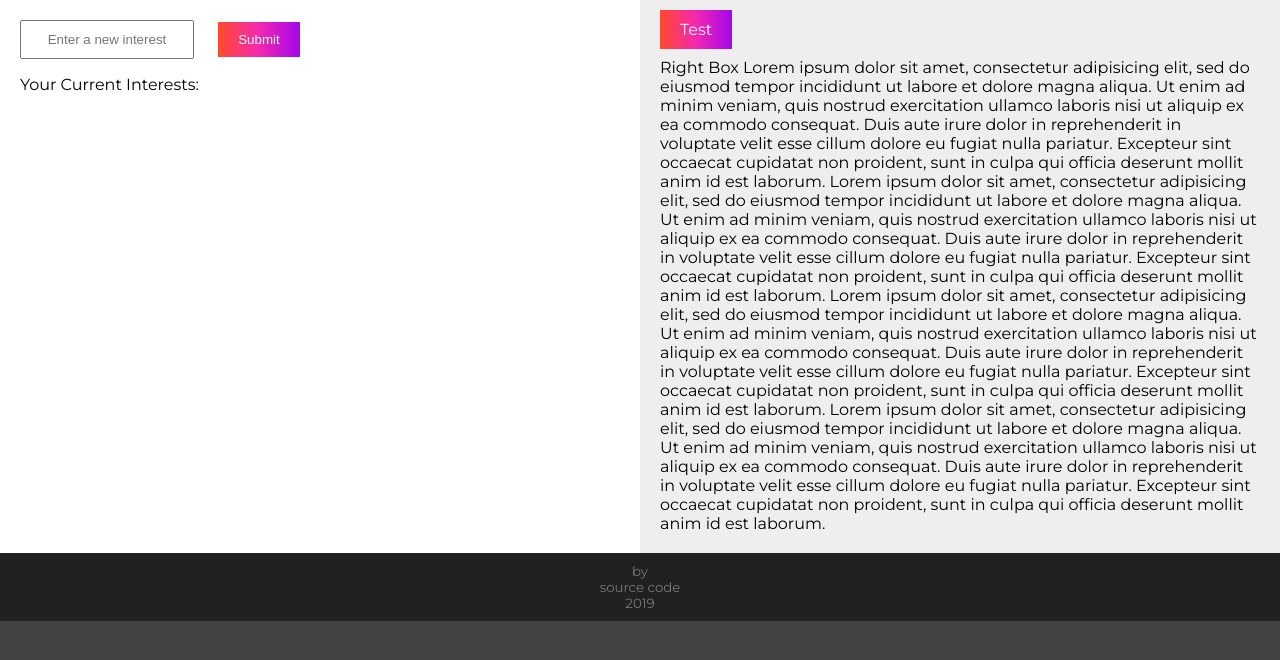
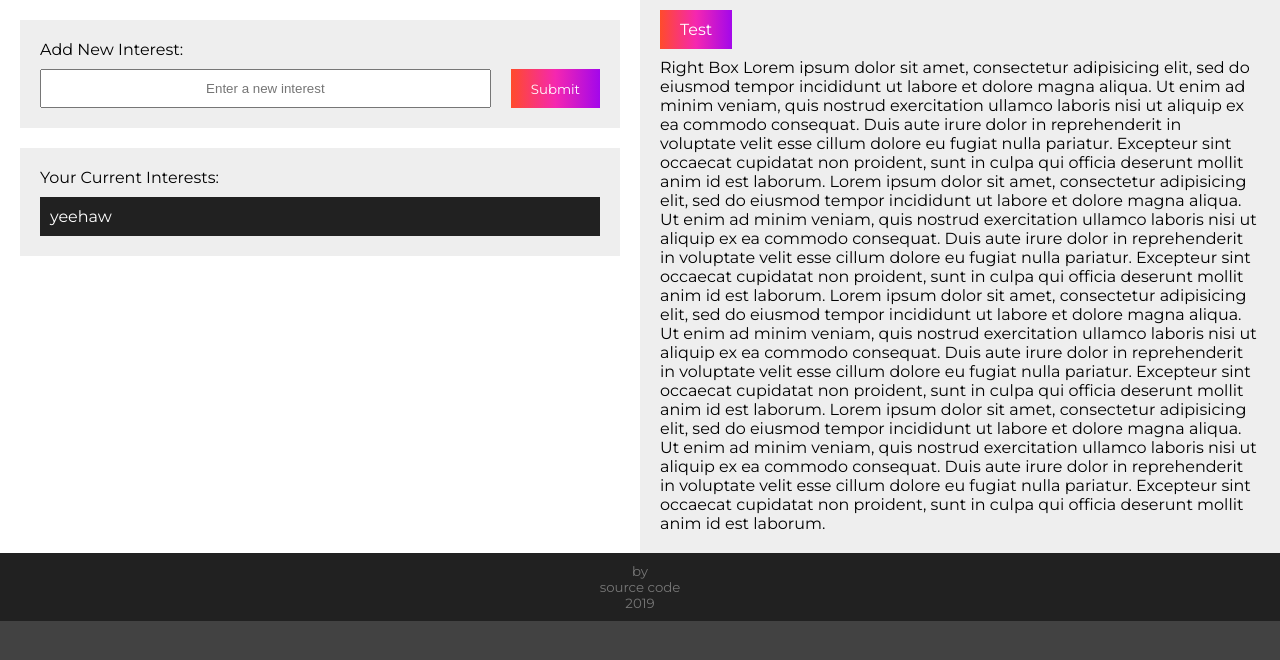
Before and after one commit to zrschool/horizon, a Python web app: template templates/main.html in a window 1280 px wide. Shown: the part 46-706 px from the top of the page. Run offline with Jinja, Linux system fonts and the light colour scheme; the template is opened without the code that fills it, so the values that code supplies are empty.

Commit message:
Update main page with boxes

```diff
--- /dev/null
+++ b/stylesheets/main.css
@@ -0,0 +1,19 @@
+#add-interest-box {
+  background-color: #EEEEEE;
+  padding: 20px;
+  margin-bottom: 20px;
+}
+
+#your-interests-box {
+  background-color: #EEEEEE;
+  padding: 20px;
+  margin-bottom: 20px;
+}
+
+.interests {
+  padding: 10px;
+  color: white;
+  margin-top: 10px;
+  background-color: #212121;
+  /* box-shadow: 0 2px 10px rgba(0,0,0,0.5); */
+}
--- a/stylesheets/master.css
+++ b/stylesheets/master.css
@@ -6,6 +6,11 @@ body {
 
 a {
   text-decoration: none;
+}
+
+p {
+  padding: 0;
+  margin: 0;
 }
 
 #header {
@@ -38,7 +43,23 @@ a {
   padding: 10px 20px 10px 20px;
   box-shadow: 0 1px 2px rgba(0,0,0,0.00);
   transition: box-shadow 0.2s ease-in-out;
+  margin-top: 10px;
+}
+
+#submission {
+  display: flex;
+  justify-content: center;
+  margin-top: 10px;
+}
+
+#submit {
+  font-family: "Montserrat", sans-serif;
+  background-image: linear-gradient(to right, #ff4b2b, #f527b0, #a307eb);
+  color: #FFFFFF;
+  padding: 10px 20px 10px 20px;
+  font-size: 10pt;
   border: 0;
+  margin: 0px;
   -webkit-appearance: none;
 }
 
@@ -48,7 +69,7 @@ a {
 
 .inputbox {
   text-align: center;
-  width: 25%;
+  width: 100%;
   padding: 10px;
   margin-right: 20px;
 }
--- a/templates/main.html
+++ b/templates/main.html
@@ -4,6 +4,7 @@
     <meta charset="utf-8">
     <title>Project</title>
     <link rel="stylesheet" href="stylesheets/master.css">
+    <link rel="stylesheet" href="stylesheets/main.css">
     <link href="https://fonts.googleapis.com/css?family=Montserrat:400,500,600,700,800,900&display=swap" rel="stylesheet">
   </head>
   <body>
@@ -11,19 +12,29 @@
       Horizon
     </div>
     <div id="body">
-      <div class="contentbox">
+      <div class="contentbox" id="leftbox">
+        <!-- Has form to append an interest to "Your Interests" -->
+        <div id="add-interest-box">
+          Add New Interest:
           <form id="submission" method="post">
-          <!-- TODO: pass this into the python file to make a new attribute/model whenever
-                     it is clicked. also switch to UpdateDatabase page -->
-            <input type="text" name="x" placeholder="Enter a new interest" class="inputbox">
-            <input type="submit" name="submit" value="Submit" class="button">
+            <!-- TODO: pass this into the python file to make a new attribute/model whenever
+            it is clicked. also switch to UpdateDatabase page -->
+            <input type="text" name="input" placeholder="Enter a new interest" class="inputbox">
+            <input type="submit" name="submit" value="Submit" class="button" id="submit">
           </form>
+        </div>
+        <!-- Displays each of user's Interests -->
+        <div id="your-interests-box">
           <p>Your Current Interests:</p>
-          <!-- Probably a Jinja for loop here -->
           <div class="interests">
-            <!-- interest model -->
+            <!-- Probably a Jinja for loop here -->
+            <div id="interest">
+              <!-- interest model -->
+              yeehaw
+            </div>
+            <!-- endloop -->
           </div>
-          <!-- endloop -->
+        </div>
       </div>
       <div class="contentbox" id="rightbox">
         <a href="#" class="button">Test</a><br><br>
```
Also changed, not shown: 1 other file.
